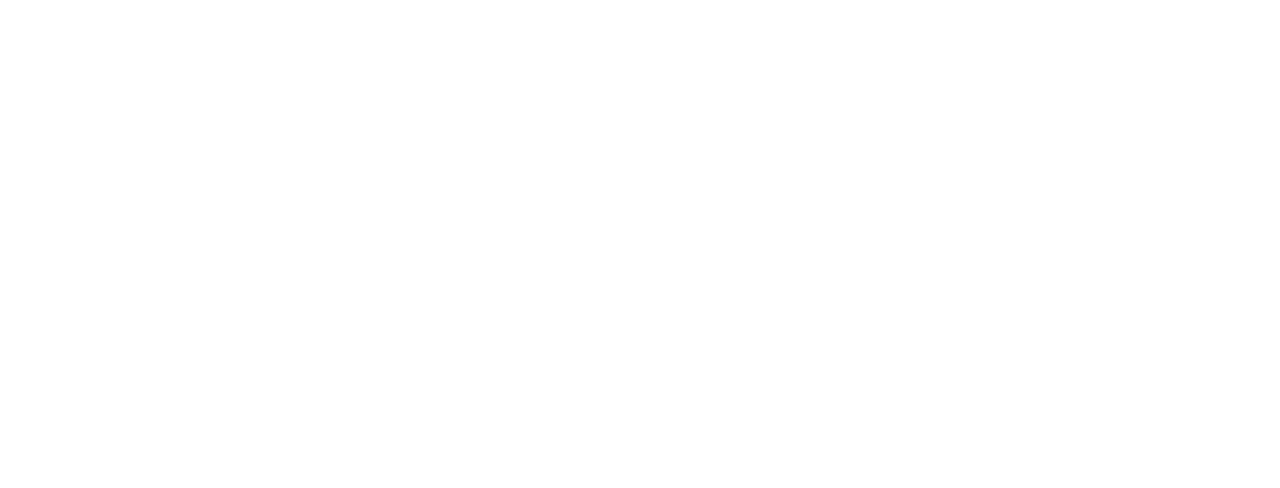
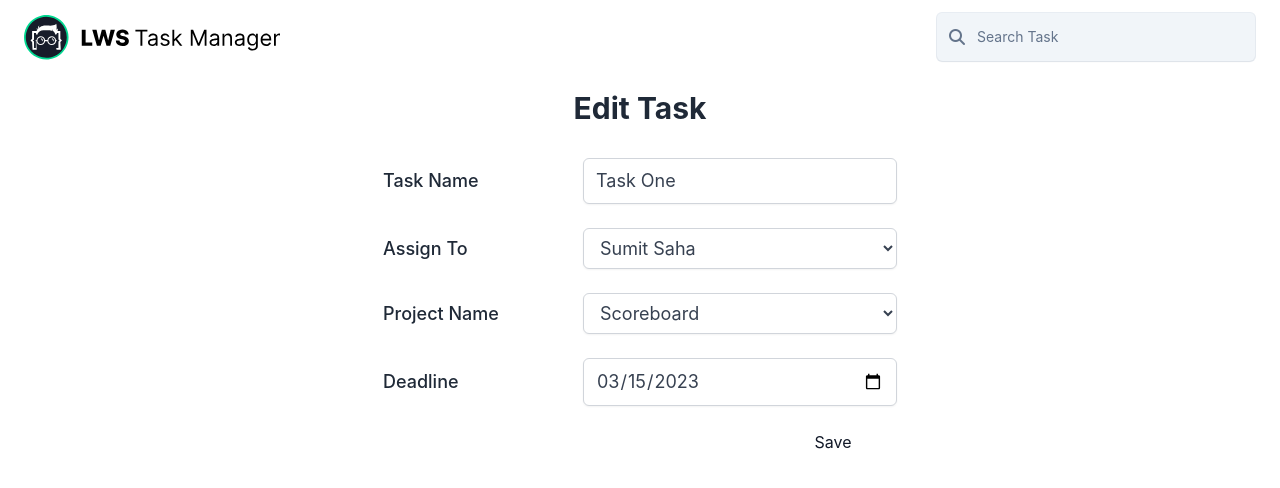
Before and after one commit to hasanulhasan/task-manager-rtk-query, a React (Create React App) app: page /tasks/edit/1 in a window 1280 px wide. Before the commit this address had no page. Shown: the top 488 px of the page. Built offline with nearby package versions, Linux system fonts and the light colour scheme; data requests are answered from the project's data file.

Commit message:
edit task done

```diff
--- a/server/db.json
+++ b/server/db.json
@@ -72,9 +72,9 @@
     {
       "taskName": "Task One",
       "teamMember": {
-        "name": "Saad Hasan",
-        "avatar": "/images/avatars/sadh.png",
-        "id": 2
+        "name": "Sumit Saha",
+        "avatar": "/images/avatars/sumit.png",
+        "id": 1
       },
       "project": {
         "id": 1,
@@ -83,7 +83,7 @@
       },
       "deadline": "2023-03-15",
       "id": 1,
-      "status": "inProgress"
+      "status": "pending"
     },
     {
       "taskName": "Task Two",
@@ -93,13 +93,13 @@
         "id": 3
       },
       "project": {
-        "id": 2,
-        "projectName": "Flight Booking",
-        "colorClass": "color-flight"
+        "id": 4,
+        "projectName": "Book Store",
+        "colorClass": "color-bookstore"
       },
-      "deadline": "2023-03-23",
+      "deadline": "2023-04-08",
       "id": 2,
-      "status": "inProgress"
+      "status": "pending"
     },
     {
       "taskName": "Task Three",
@@ -120,9 +120,9 @@
     {
       "taskName": "New Task",
       "teamMember": {
-        "name": "Sumit Saha",
-        "avatar": "/images/avatars/sumit.png",
-        "id": 1
+        "name": "Akash Ahmed",
+        "avatar": "/images/avatars/akash.png",
+        "id": 3
       },
       "project": {
         "id": 1,
@@ -131,7 +131,7 @@
       },
       "deadline": "2023-03-11",
       "id": 4,
-      "status": "inProgress"
+      "status": "pending"
     },
     {
       "taskName": "Do assignment",
@@ -168,9 +168,9 @@
     {
       "taskName": "Sumit Redux",
       "teamMember": {
-        "name": "Sumit Saha",
-        "avatar": "/images/avatars/sumit.png",
-        "id": 1
+        "name": "Riyadh Hassan",
+        "avatar": "/images/avatars/riyadh.png",
+        "id": 5
       },
       "project": {
         "id": 1,
--- a/src/App.js
+++ b/src/App.js
@@ -3,6 +3,7 @@
 import Home from './pages/Home';
 import CreateTask from './pages/CreateTask';
 import { BrowserRouter, Route, Routes } from 'react-router-dom';
+import EditTask from './pages/EditTask';
 
 function App() {
   return (
@@ -10,6 +11,7 @@
       <Routes>
         <Route path="/" element={<Home />} />
         <Route path="/tasks/add" element={<CreateTask />} />
+        <Route path="/tasks/edit/:taskId" element={<EditTask />} />
       </Routes>
     </BrowserRouter>
   );
--- /dev/null
+++ b/src/components/EditTaskForm.js
@@ -0,0 +1,116 @@
+import React, { useEffect, useState } from 'react';
+import { useNavigate, useParams } from 'react-router-dom';
+import { useEditTaskMutation, useGetTaskQuery } from '../features/Tasks/tasksApi';
+import { useGetProjectsQuery } from '../features/Projects/projectApi';
+import { useGetTeamQuery } from '../features/Team/teamApi';
+import { toast } from 'react-hot-toast';
+
+const EditTaskForm = ({ task }) => {
+  const navigate = useNavigate();
+  const { id, taskName: initialTaskName, teamMember: initialTeamMember, project: initialProjectName, deadline: initialDeadLine } = task;
+  const [editTask, { isLoading: taskLoading, isSuccess: taskSuccess }] = useEditTaskMutation();
+
+  const { data: projects, isLoading: projectLoading, isError: projectError } = useGetProjectsQuery();
+  const { data: team, isLoading: teamLoading, isError: teamError } = useGetTeamQuery();
+
+  let projectItem = null;
+  if (!projectLoading && !projectError && projects.length > 0) projectItem = projects.map(project => <option>{project.projectName}</option>)
+  let teamItem = null;
+  if (!teamLoading && !teamError && team.length > 0) teamItem = team.map(teamMember => <option>{teamMember.name}</option>)
+
+  const [taskName, setTaskName] = useState(initialTaskName);
+  const [teamMember, setTeamMember] = useState(initialTeamMember.name);
+  const [projectName, setProjectName] = useState(initialProjectName.projectName);
+  const [deadline, setDeadline] = useState(initialDeadLine);
+
+  const resetForm = () => {
+    setTaskName('')
+    setTeamMember('')
+    setProjectName('')
+    setDeadline('')
+  }
+
+  const handleSubmit = (e) => {
+    e.preventDefault();
+    const selectedTeamMember = team.find(teamPerson => teamPerson.name === teamMember);
+    const selectedProjectName = projects.find(project => project.projectName === projectName);
+    editTask({
+      id: id,
+      data: {
+        taskName,
+        teamMember: selectedTeamMember,
+        project: selectedProjectName,
+        deadline,
+        status: 'pending'
+      }
+    })
+    resetForm();
+  }
+
+  useEffect(() => {
+    if (taskSuccess) {
+      navigate('/')
+      toast.success('Task Successfully edited')
+    }
+  }, [taskSuccess, navigate])
+
+  return (
+    <form class="space-y-6" onSubmit={handleSubmit}>
+      <div class="fieldContainer">
+        <label for="lws-taskName">Task Name</label>
+        <input
+          value={taskName}
+          onChange={(e) => setTaskName(e.target.value)}
+          type="text"
+          name="taskName"
+          id="lws-taskName"
+          required
+          placeholder="Implement RTK Query"
+        />
+      </div>
+
+      <div class="fieldContainer">
+        <label>Assign To</label>
+        <select
+          value={teamMember}
+          onChange={(e) => setTeamMember(e.target.value)}
+          name="teamMember"
+          id="lws-teamMember" required>
+          <option value="" hidden selected>{teamMember}</option>
+          {
+            teamItem
+          }
+        </select>
+      </div>
+      <div class="fieldContainer">
+        <label for="lws-projectName">Project Name</label>
+        <select
+          value={projectName}
+          onChange={(e) => setProjectName(e.target.value)}
+          id="lws-projectName"
+          name="projectName" required>
+          <option value="" hidden selected>{projectName}</option>
+          {
+            projectItem
+          }
+        </select>
+      </div>
+
+      <div class="fieldContainer">
+        <label for="lws-deadline">Deadline</label>
+        <input
+          value={deadline}
+          onChange={(e) => setDeadline(e.target.value)}
+          type="date"
+          name="deadline"
+          id="lws-deadline" required />
+      </div>
+
+      <div class="text-right">
+        <button type="submit" class="lws-submit">Save</button>
+      </div>
+    </form>
+  );
+};
+
+export default EditTaskForm;
--- a/src/components/Navbar.js
+++ b/src/components/Navbar.js
@@ -5,6 +5,7 @@
 import { searchTask } from '../features/filterSlice';
 const Navbar = () => {
   const dispatch = useDispatch();
+
   return (
     <nav class="container relative py-3">
       <div class="flex items-center justify-between">
@@ -13,7 +14,7 @@
         </Link>
         <div class="flex-1 max-w-xs search-field group">
           <i class="fa-solid fa-magnifying-glass search-icon group-focus-within:text-blue-500"></i>
-          <input onChange={(e) => dispatch(searchTask(e.target.value))} type="text" placeholder="Search Task" class="search-input" id="lws-searchTask" />
+          <input style={{ color: 'black' }} onChange={(e) => dispatch(searchTask(e.target.value))} type="text" placeholder="Search Task" class="search-input" id="lws-searchTask" />
         </div>
       </div>
     </nav>
--- a/src/components/TaskList/Task.js
+++ b/src/components/TaskList/Task.js
@@ -1,6 +1,7 @@
 import React, { useEffect } from 'react';
 import { useDeleteTaskMutation, useStatusChangeMutation } from '../../features/Tasks/tasksApi';
 import toast, { Toaster } from 'react-hot-toast';
+import { Link } from 'react-router-dom';
 
 const Task = ({ task }) => {
   const { id: taskId, deadline, project, teamMember, taskName, status } = task;
@@ -70,13 +71,13 @@
               </button>
             </> :
             <>
-              <button class="lws-edit">
+              <Link to={`/tasks/edit/${taskId}`}><button class="lws-edit">
                 <svg xmlns="http://www.w3.org/2000/svg" fill="none" viewBox="0 0 24 24" stroke-width="1.5"
                   stroke="currentColor" class="w-6 h-6 text-gray-600 hover:text-indigo-600">
                   <path stroke-linecap="round" stroke-linejoin="round"
                     d="M16.862 4.487l1.687-1.688a1.875 1.875 0 112.652 2.652L10.582 16.07a4.5 4.5 0 01-1.897 1.13L6 18l.8-2.685a4.5 4.5 0 011.13-1.897l8.932-8.931zm0 0L19.5 7.125M18 14v4.75A2.25 2.25 0 0115.75 21H5.25A2.25 2.25 0 013 18.75V8.25A2.25 2.25 0 015.25 6H10" />
                 </svg>
-              </button>
+              </button></Link>
             </>
         }
         <select defaultValue={status} class="lws-status" onChange={handleStatusChange}>
--- a/src/features/Tasks/tasksApi.js
+++ b/src/features/Tasks/tasksApi.js
@@ -8,7 +8,20 @@
       providesTags: ['tasks']
     }),
 
+    getTask: builder.query({
+      query: (id) => `/tasks/${id}`
+    }),
+
     statusChange: builder.mutation({
+      query: ({ id, data }) => ({
+        url: `/tasks/${id}`,
+        method: 'PATCH',
+        body: data
+      }),
+      invalidatesTags: ['tasks']
+    }),
+
+    editTask: builder.mutation({
       query: ({ id, data }) => ({
         url: `/tasks/${id}`,
         method: 'PATCH',
@@ -38,4 +51,4 @@
 })
 
 
-export const { useGetTasksQuery, useStatusChangeMutation, useDeleteTaskMutation, useAddTaskMutation } = tasksApi;
+export const { useGetTasksQuery, useStatusChangeMutation, useDeleteTaskMutation, useAddTaskMutation, useGetTaskQuery, useEditTaskMutation } = tasksApi;
--- /dev/null
+++ b/src/pages/EditTask.js
@@ -0,0 +1,30 @@
+import React from 'react';
+import Navbar from '../components/Navbar';
+import EditTaskForm from '../components/EditTaskForm';
+import { useGetTaskQuery } from '../features/Tasks/tasksApi';
+import { useNavigate, useParams } from 'react-router-dom';
+
+const EditTask = () => {
+  const { taskId } = useParams();
+  const { data: task, isLoading, isError } = useGetTaskQuery(taskId);
+  let taskContent = null;
+  if (!isLoading && !isError && task) taskContent = <EditTaskForm task={task} />
+
+  return (
+    <div class="text-[#111827]">
+      <Navbar />
+      <div class="container relative">
+        <main class="relative z-20 max-w-3xl mx-auto rounded-lg xl:max-w-none">
+          <h1 class="mt-4 mb-8 text-3xl font-bold text-center text-gray-800">
+            Edit Task
+          </h1>
+          <div class="justify-center mb-10 space-y-2 md:flex md:space-y-0">
+            {taskContent}
+          </div>
+        </main>
+      </div>
+    </div>
+  );
+};
+
+export default EditTask;
```
